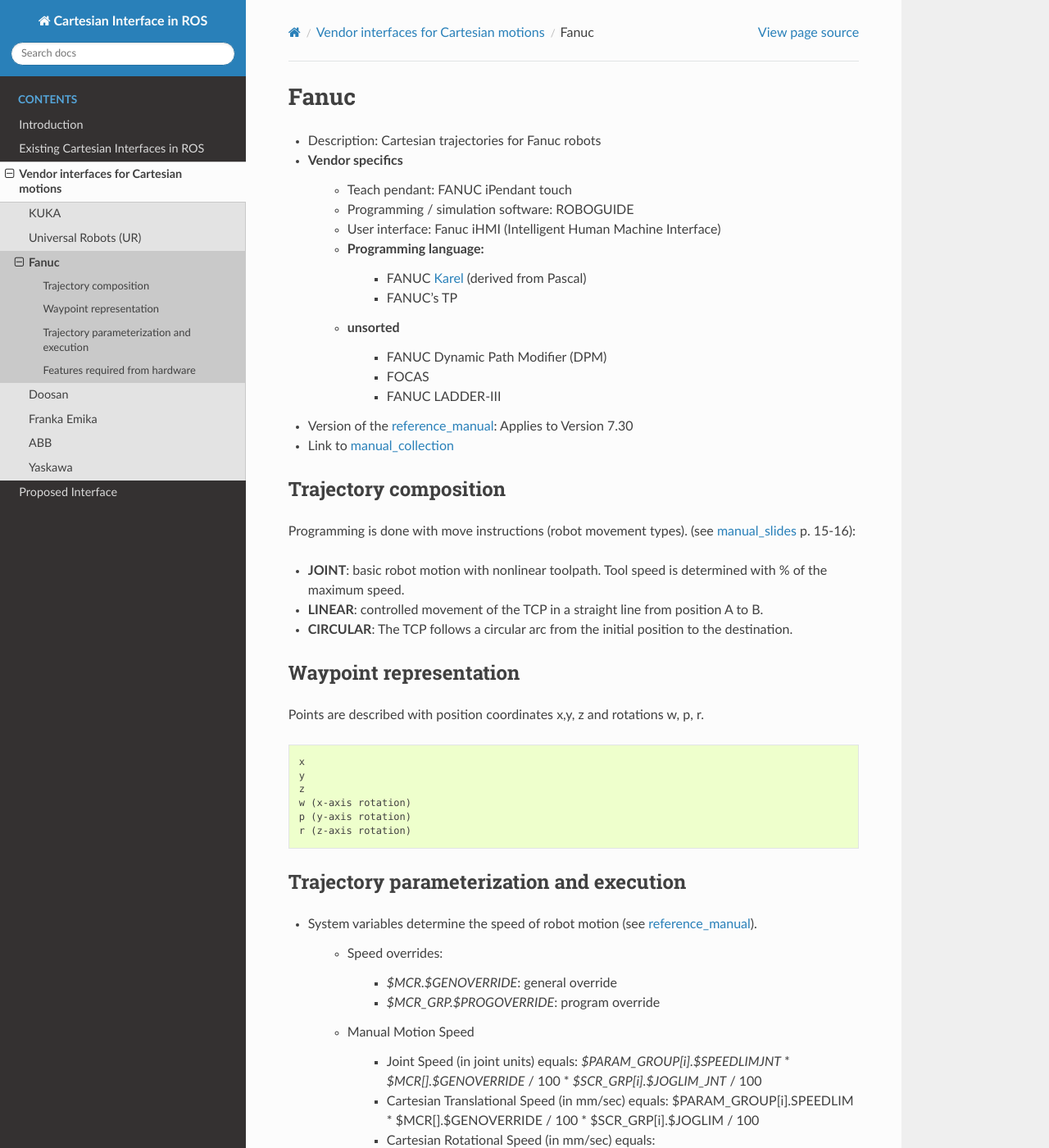
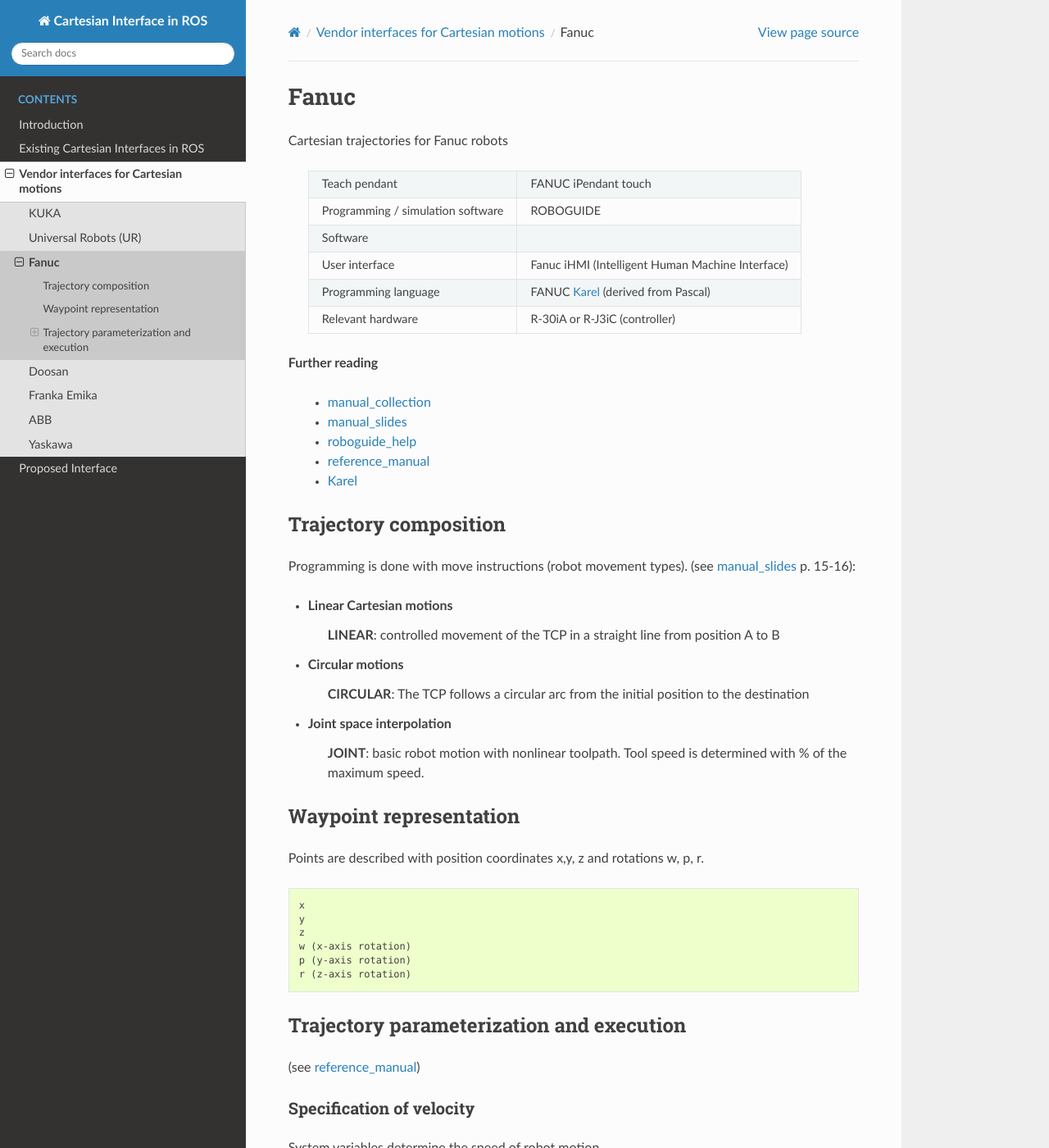
Before and after one commit to fzi-forschungszentrum-informatik/fzi_robot_interface_proposal, a Sphinx documentation site: the page built from source/industry/Fanuc.rst, in a window 1280 px wide and 1400 px high. Shown: the whole window at 82% size. Built offline with Sphinx 7.4.7 and the Read the Docs theme 2.0.0, drawn with Linux system fonts in a browser that asks for light colours; some of the changed text lies outside the part shown.

Commit message:
cleaned up layout for fanuc interface

```diff
--- a/source/industry/Fanuc.rst
+++ b/source/industry/Fanuc.rst
@@ -7,32 +7,41 @@ Fanuc
 .. _manual_slides: http://www.lakos.fs.uni-lj.si/wp-content/uploads/2017/12/Fanuc-robot.pdf
 .. _Karel: https://www.tristarcnc.com/News/KarelProgrammingLanguage
 
+Cartesian trajectories for Fanuc robots
 
-* Description: Cartesian trajectories for Fanuc robots
-* Vendor specifics
-   * Teach pendant: 				FANUC iPendant touch
-   * Programming / simulation software: 	ROBOGUIDE
-   * User interface: 				Fanuc iHMI (Intelligent Human Machine Interface)
-   * Programming language:
-      * FANUC `Karel`_ (derived from Pascal)
-      * FANUC’s TP
-   * unsorted
-      * FANUC Dynamic Path Modifier (DPM)
-      * FOCAS
-      * FANUC LADDER-III
+  =================================   =======================================
+  Teach pendant                       FANUC iPendant touch
+  Programming / simulation software   ROBOGUIDE
+  Software
+  User interface                      Fanuc iHMI (Intelligent Human Machine Interface)
+  Programming language                FANUC `Karel`_ (derived from Pascal)
+  Relevant hardware                   R-30iA or R-J3iC (controller)
+  =================================   =======================================
 
 
-* Version of the `reference_manual`_: Applies to Version 7.30
-* Link to `manual_collection`_
+
+**Further reading**
+
+   * `manual_collection`_
+   * `manual_slides`_
+   * `roboguide_help`_
+   * `reference_manual`_
+   * `Karel`_
+
 
 
 Trajectory composition
 ----------------------
 Programming is done with move instructions (robot movement types).  (see `manual_slides`_ p. 15-16):
 
-* **JOINT**: basic robot motion with nonlinear toolpath. Tool speed is determined with % of the maximum speed.
-* **LINEAR**: controlled movement of the TCP in a straight line from position A to B.
-* **CIRCULAR**: The TCP follows a circular arc from the initial position to the destination.
+* Linear Cartesian motions
+   **LINEAR**: controlled movement of the TCP in a straight line from position A to B
+
+* Circular motions
+   **CIRCULAR**: The TCP follows a circular arc from the initial position to the destination
+
+* Joint space interpolation
+   **JOINT**: basic robot motion with nonlinear toolpath. Tool speed is determined with % of the maximum speed.
 
 
 
@@ -53,54 +62,60 @@ Points are described with position coordinates x,y, z and rotations w, p, r.
 Trajectory parameterization and execution
 -----------------------------------------
 
-* System variables determine the speed of robot motion (see `reference_manual`_).
+(see `reference_manual`_)
 
-    * Speed overrides:
+Specification of velocity
+~~~~~~~~~~~~~~~~~~~~~~~~~
 
-        * `$MCR.$GENOVERRIDE`: general override
-        * `$MCR_GRP.$PROGOVERRIDE`: program override
+System variables determine the speed of robot motion
 
-    * Manual Motion Speed
+* Speed overrides:
 
-        * Joint Speed (in joint units) equals: `$PARAM_GROUP[i].$SPEEDLIMJNT` * `$MCR[].$GENOVERRIDE` / 100  * `$SCR_GRP[i].$JOGLIM_JNT` / 100
-        * Cartesian Translational Speed (in mm/sec) equals: $PARAM_GROUP[i].SPEEDLIM * $MCR[].$GENOVERRIDE / 100 * $SCR_GRP[i].$JOGLIM / 100
-        * Cartesian Rotational Speed (in mm/sec) equals: ($PARAM_GROUP[i].ROTSPEEDLIM * $MCR[].$GENOVERRIDE / 100 * $SCR_GRP[i].$JOGLIMROT / 100
+    * `$MCR.$GENOVERRIDE`: general override
+    * `$MCR_GRP.$PROGOVERRIDE`: program override
 
-    * Programmed Motion Speed
+* Manual Motion Speed
+
+    * Joint Speed (in joint units) equals: `$PARAM_GROUP[i].$SPEEDLIMJNT` * `$MCR[].$GENOVERRIDE` / 100  * `$SCR_GRP[i].$JOGLIM_JNT` / 100
+    * Cartesian Translational Speed (in mm/sec) equals: $PARAM_GROUP[i].SPEEDLIM * $MCR[].$GENOVERRIDE / 100 * $SCR_GRP[i].$JOGLIM / 100
+    * Cartesian Rotational Speed (in mm/sec) equals: ($PARAM_GROUP[i].ROTSPEEDLIM * $MCR[].$GENOVERRIDE / 100 * $SCR_GRP[i].$JOGLIMROT / 100
+
+* Programmed Motion Speed
 
 
+specification of acceleration
+~~~~~~~~~~~~~~~~~~~~~~~~~~~~~
+
+Specification of acceleration can be done via the following variables:
+
+* acceleration time is fixe and proportional to the programmed speed.
+* **$USEMAXACCEL**: enables 'fast acceleration' feature
 
 
+Blending
+~~~~~~~~
 
-* Specification of acceleration can be done via the following variables:
+Taught positions can either be fly-by points, or stop points:
 
-   * acceleration time is fixe and proportional to the programmed speed.
-   * **$USEMAXACCEL**: enables 'fast acceleration' feature
+* **FINE**: motion stops robot arm briefly at each way point
+* **CNT**: robot approaches to the point with a distance specified by the CNT value without ever actually reaching the point.
 
 
-* Blending
+Parallel IO operations
+~~~~~~~~~~~~~~~~~~~~~~
 
-   *  Taught positions can either be fly-by points, or stop points
-   	* **FINE**: motion stops robot arm briefly at each way point
-        * **CNT**: robot approaches to the point with a distance specified by the CNT value without ever actually reaching the point.
+No information found so far
 
+Online (real-time) trajectory modifications
+~~~~~~~~~~~~~~~~~~~~~~~~~~~~~~~~~~~~~~~~~~~
 
-* Parallel IO operations:
-   * No information found so far
+Dynamic Path Modifier (DPM)
 
-* Online (real-time) trajectory modifications:
-   * Dynamic Path Modifier (DPM)
-        * dynamic path modification using sensor data, so robot's path can be adapted in real-time
-    	* an external sensor provides postion and orientation offset for the next destination
-    	* applicable to multiple groups
-    	* possible applications:
-    		* Weave operations
-    		* Stationary tracking
-    		* Orientation control
+* dynamic path modification using sensor data, so robot's path can be adapted in real-time
+* an external sensor provides postion and orientation offset for the next destination
+* applicable to multiple groups
+* possible applications:
 
-
-
-
-Features required from hardware
--------------------------------
-* Applicable for controllers labeled R-30iA or R-J3iC
+    * Weave operations
+    * Stationary tracking
+    * Orientation control
```
